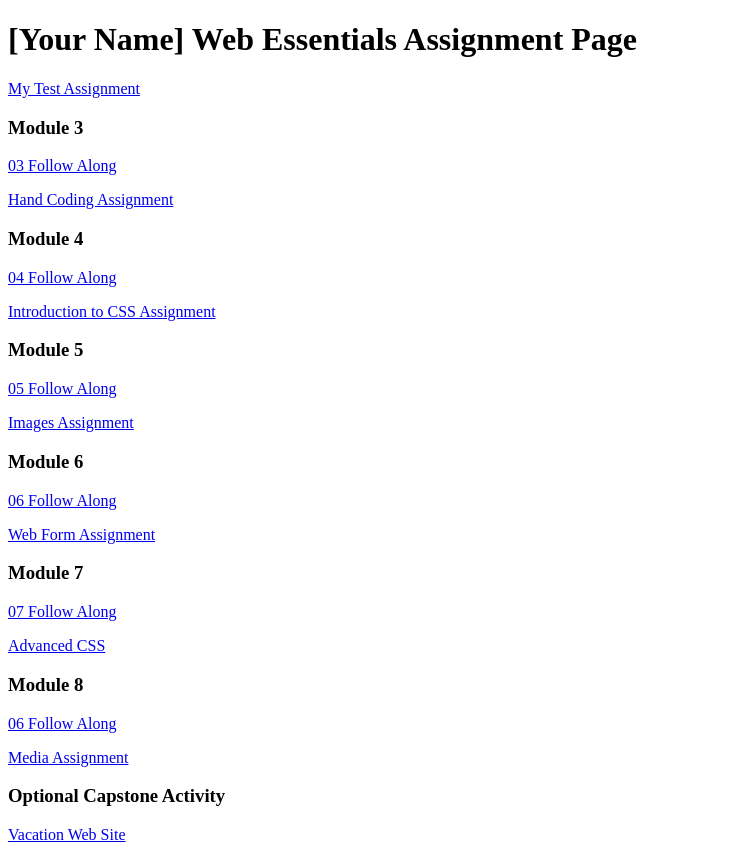
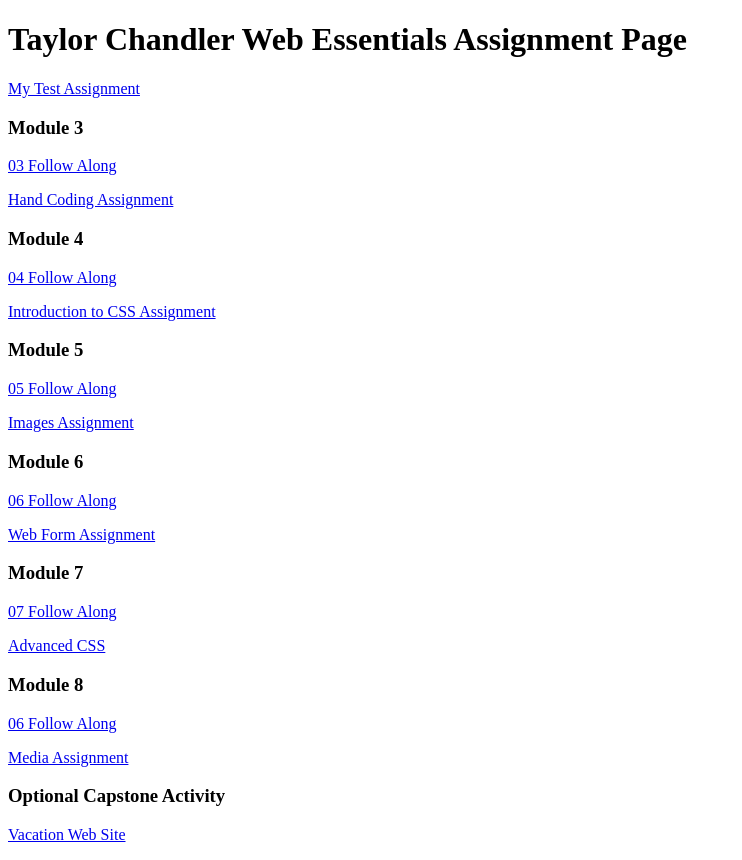
Before and after one commit to taychandler/dwdd1600, a plain HTML site: page index.html in a window 1280 px wide. Shown: the whole page, without its empty margins (0-742 px from the left). Drawn offline with Linux system fonts and the light colour scheme.

Commit message:
Added my name

```diff
--- a/index.html
+++ b/index.html
@@ -6,7 +6,7 @@
 		<title>dwdd 1600 assignment list page</title>
 	</head>
 	<body>
-		<h1>[Your Name] Web Essentials Assignment Page</h1>
+		<h1>Taylor Chandler Web Essentials Assignment Page</h1>
 		<p><a href="01test">My Test Assignment</a></p>
 
 		<h3>Module 3</h3>
```
